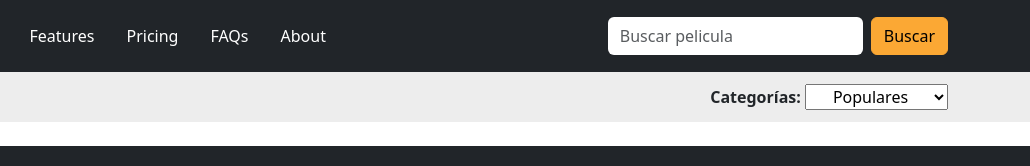
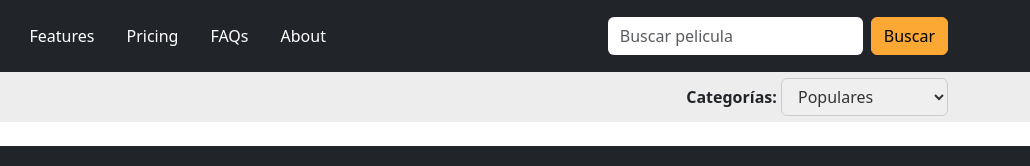
Before and after one commit to Tonruy/b16-mod3-js-advanced-practice, a website built with Vite: page src/index.html in a window 1280 px wide. Shown: the top 166 px of the page, 250-1280 px from the left. Built offline with nearby package versions, Linux system fonts and the light colour scheme; no server answers.

Commit message:
last commit repairing style for seleect

```diff
--- a/src/scss/_navbar.scss
+++ b/src/scss/_navbar.scss
@@ -16,6 +16,7 @@
 .select-categories {
   // ml auto : makes take the complete space of the div for taking all the space.
   margin-left: auto;
+
 }
 
 .select-info {
@@ -24,5 +25,9 @@
 }
 
 .select-toggle{
-  text-align: center;
+  border: 1px solid #ccc;
+  border-radius: 6px;
+  padding: 6px 12px;
+  font-size: 1rem;
+  color: #333;
 }
```
